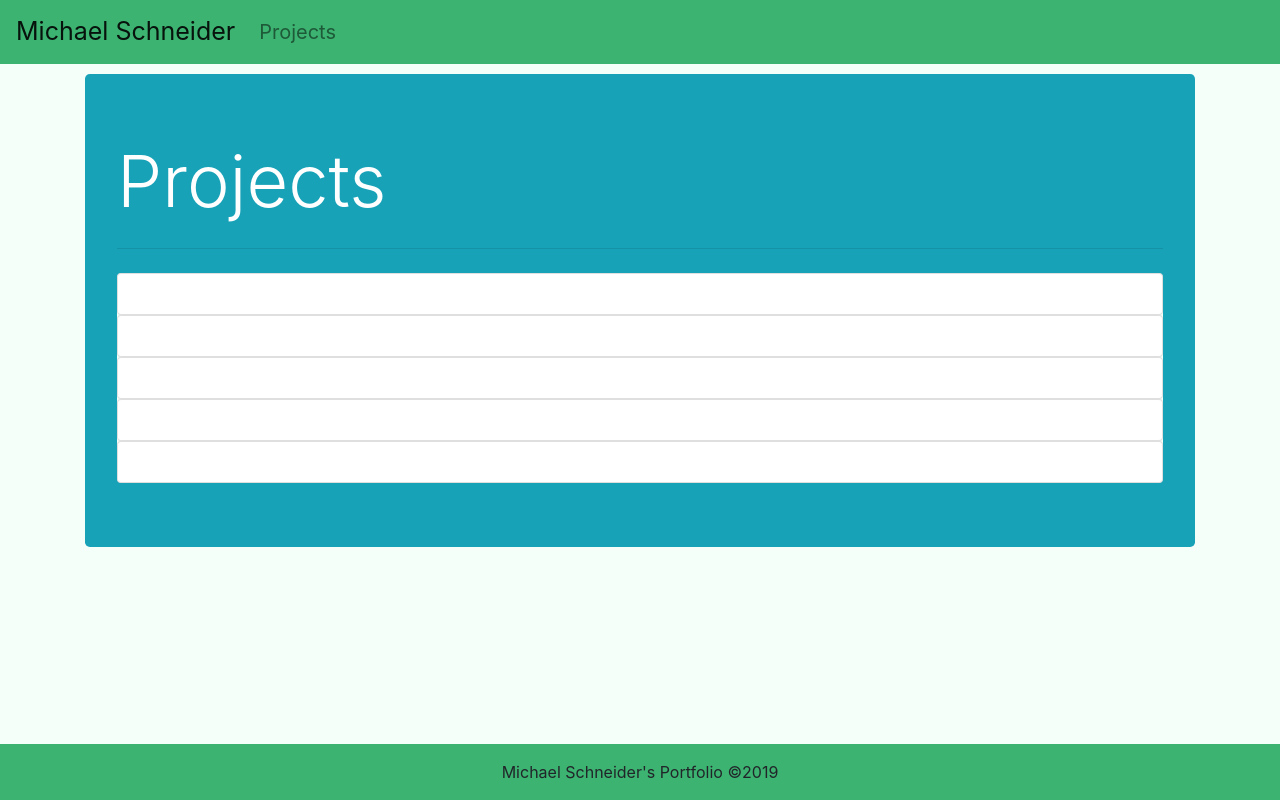
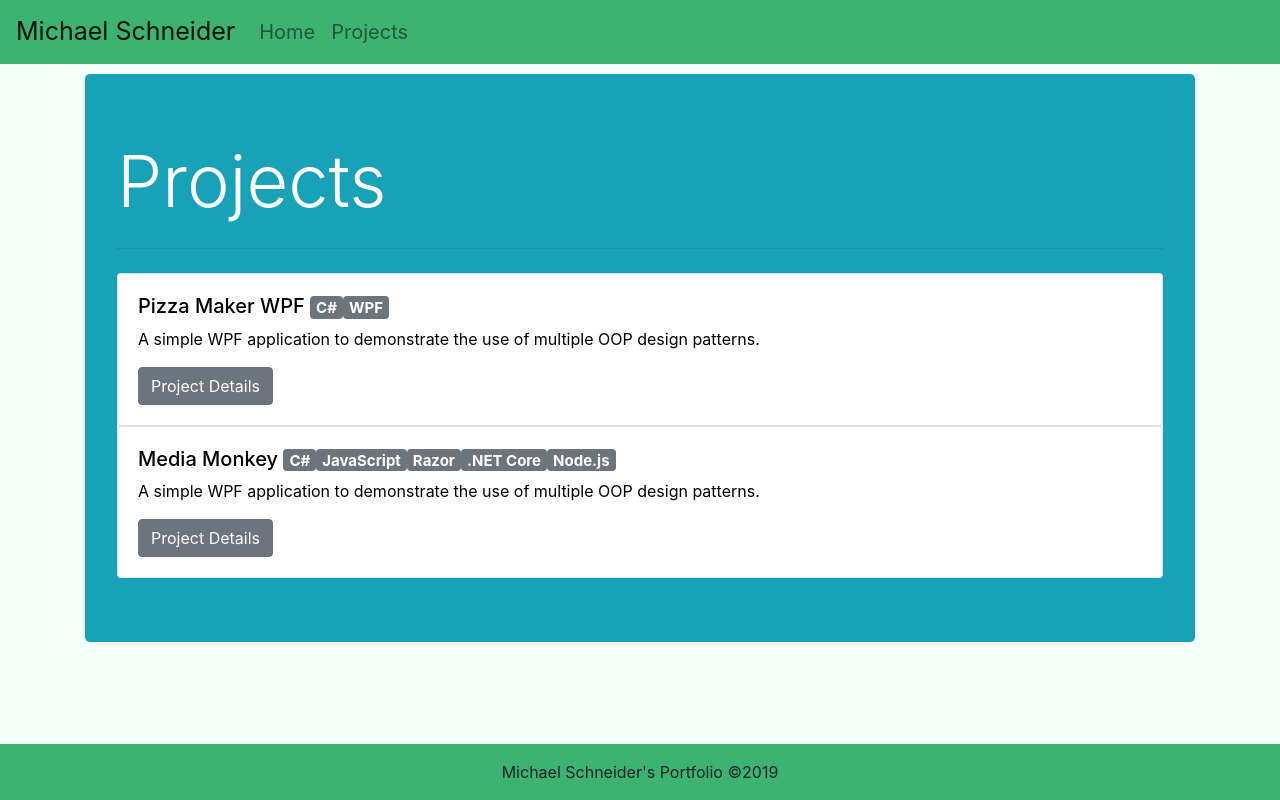
Before and after one commit to mikeschneiderdotme/landingpage, a Vue app: page /#/projects in a window 1280 px wide. Built offline with nearby package versions, Linux system fonts and the light colour scheme.

Commit message:
Added A project

```diff
--- a/src/App.vue
+++ b/src/App.vue
@@ -6,6 +6,9 @@
 				<b-navbar-brand to="/">Michael Schneider</b-navbar-brand>
 				<b-collapse id="nav-collapse" is-nav>
 					<b-navbar-nav>
+						<b-nav-item>
+							<b-link to="/" router-tag="li">Home</b-link>
+						</b-nav-item>
 						<b-nav-item>
 							<b-link to="/projects" router-tag="li">Projects</b-link>
 						</b-nav-item>
--- a/src/components/Projects.vue
+++ b/src/components/Projects.vue
@@ -6,11 +6,82 @@
 			<hr class="my-4" />
 
 			<div id="content">
-				<b-card></b-card>
-				<b-card></b-card>
-				<b-card></b-card>
-				<b-card></b-card>
-				<b-card></b-card>
+				<b-card>
+					<h5 class="mt-0">
+						Pizza Maker WPF
+						<b-badge>C#</b-badge>
+						<b-badge>WPF</b-badge>
+					</h5>
+					<p>A simple WPF application to demonstrate the use of multiple OOP design patterns.</p>
+
+					<b-button v-b-toggle="'pizza'">Project Details</b-button>
+					<b-collapse id="pizza" class="mt-2">
+						<b-card>
+							<b-button v-b-toggle="'class-diagram-pizza'" size="sm">Class Diagram</b-button>
+							<b-collapse id="class-diagram-pizza" class="mt-2">
+								<b-img src="../assets/PizzaMaker.png" style="width: 100%; border: 1px solid black;"></b-img>
+							</b-collapse>
+							<b-button v-b-toggle="'info-pizza'" size="sm">Techincal Information</b-button>
+							<b-collapse id="info-pizza" class="mt-2">
+								<h6>Explaination</h6>
+								<p>
+									The Pizza Maker application is a program that allows a user to create a custom pizza
+									with multiple ingredients from putting the pizza together to cooking the pizza and finalizing
+									the pizza for pickup.
+								</p>
+								<p>
+									The application has three main parts that contribute to the whole: the pizza states, the
+									ingredients, and the pizza objects. The pizza states handle the changing of the pizza as it
+									is built and cooked. The ingredients are objects that can be added to the pizza object. The pizza
+									objects are the glue that holds the ingredients and state information as well as a template to calculate
+									the total cost of the pizza when all is said and done.
+								</p>
+								<p>
+									The WPF application attached is a crude, yet effective, way to test some of the functionality of
+									the program. The window has 3 buttons, and each button tests a different design pattern in the program.
+									The create button creates the pizza for the user. The add ingredients button adds the ingredients for a basic
+									pepperoni pizza, and the process button moves the pizza through the different states from unfinished to cooked and
+									then final.
+								</p>
+								<h6>Design Patterns</h6>
+								<p>
+									The three design patterns I chose to use in this project are the state, template,
+									and factory patterns. The factory pattern is implemented into the creation of ingredients and
+									pizza objects with the use of two separate factory classes. The state pattern is implemented
+									to track the stage of the pizza making process that the pizza object is in. The template pattern
+									is implemented in the pizza objects and handles the calculation of the cost of the pizza object.
+								</p>
+								<h6>Possible Alternative</h6>
+								<p>
+									A possible alternative to using the template pattern and factory pattern could be the use of
+									the decorator pattern to wrap the ingredients of the pizza onto the pizza object. In place
+									of the state pattern, an observer pattern could have been implemented to update the pizza when
+									it is moved through the making process.
+								</p>
+							</b-collapse>
+						</b-card>
+					</b-collapse>
+				</b-card>
+				<b-card>
+					<h5 class="mt-0">
+						Media Monkey
+						<b-badge>C#</b-badge>
+						<b-badge>JavaScript</b-badge>
+						<b-badge>Razor</b-badge>
+						<b-badge>.NET Core</b-badge>
+						<b-badge>Node.js</b-badge>
+					</h5>
+					<p>A simple WPF application to demonstrate the use of multiple OOP design patterns.</p>
+					<b-button v-b-toggle="'mediamonkey'">Project Details</b-button>
+					<b-collapse id="mediamonkey" class="mt-2">
+						<b-card>
+							<b-button v-b-toggle="'mm-inner-1'" size="sm">Site Logo</b-button>
+							<b-collapse id="mm-inner-1" class="mt-2">
+								<b-img src="../assets/Logo.png" style="max-width:300px; border: 1px solid black;"></b-img>
+							</b-collapse>
+						</b-card>
+					</b-collapse>
+				</b-card>
 			</div>
 		</b-jumbotron>
 	</div>
@@ -18,7 +89,8 @@
 
 <script>
 export default {
-	name: "Projects"
+	name: "Projects",
+	components: {}
 };
 </script>
 
@@ -29,6 +101,7 @@ export default {
 
 #content {
 	background-color: mintcream;
+	color: black;
 	border-radius: 5px;
 }
 </style>
```
Also changed, not shown: package.json (+8 -1 lines), src/assets/PizzaMaker.png (added), 1 other file (tests, documents, lock files or other folders).
